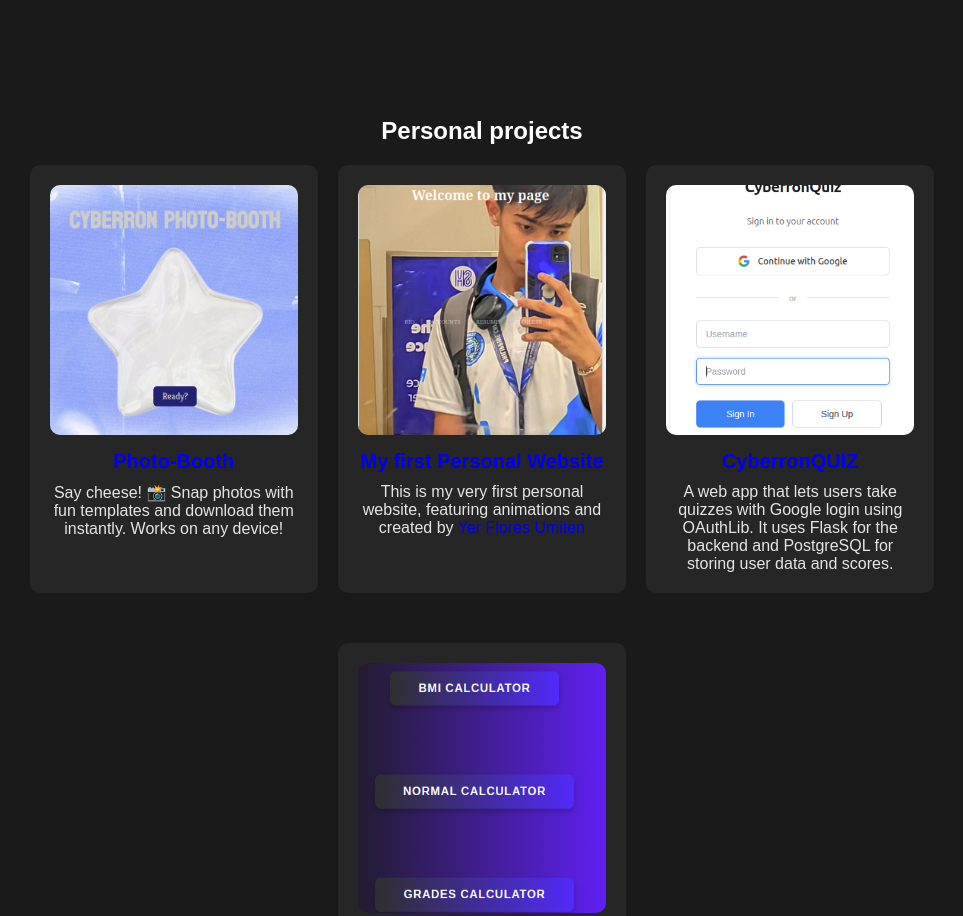
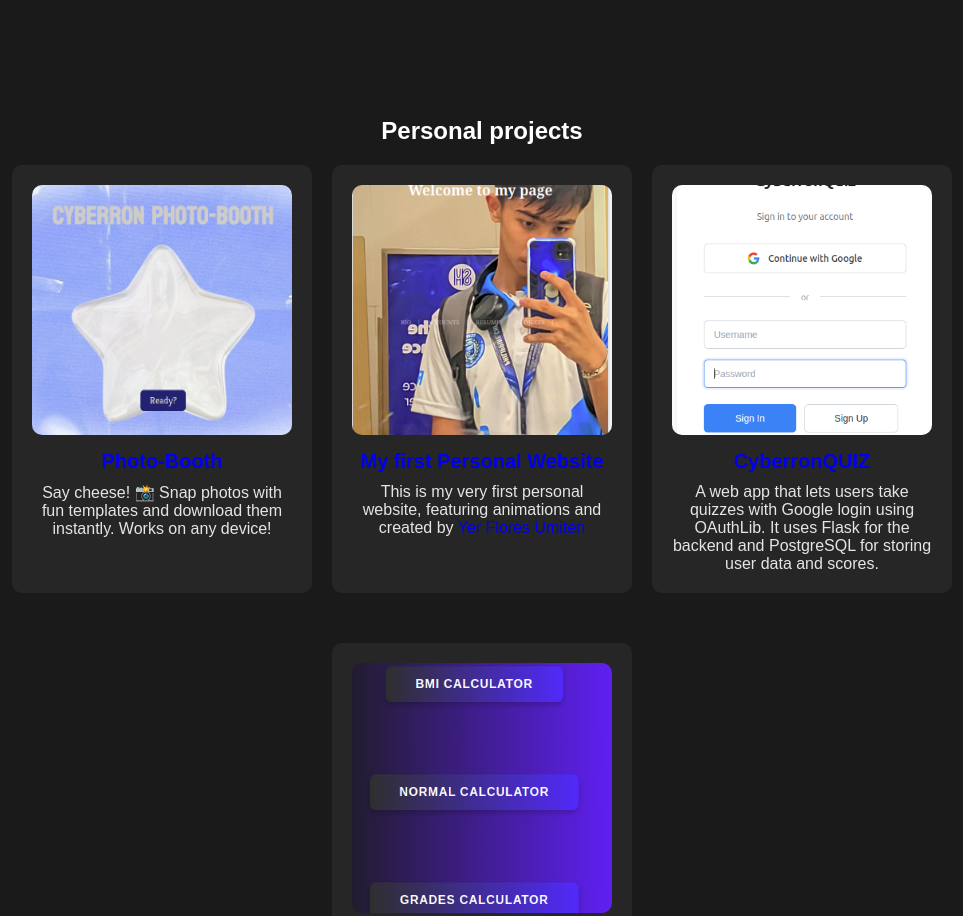
Before and after one commit to Ron-Aldrich/ron, a plain HTML site: page index.html in a window 1280 px wide. Shown: the part 1855-2771 px from the top of the page, without its empty margins (158-1121 px from the left). Drawn offline with nearby package versions, Linux system fonts and the light colour scheme.

Commit message:
Update index.html

```diff
--- a/index.html
+++ b/index.html
@@ -87,7 +87,7 @@
 
 
         <br><br><br><br><br>
-        <div class="wrapper">
+
             <h2>Personal projects</h2>
             <div class="portfolio-items">
 
```
